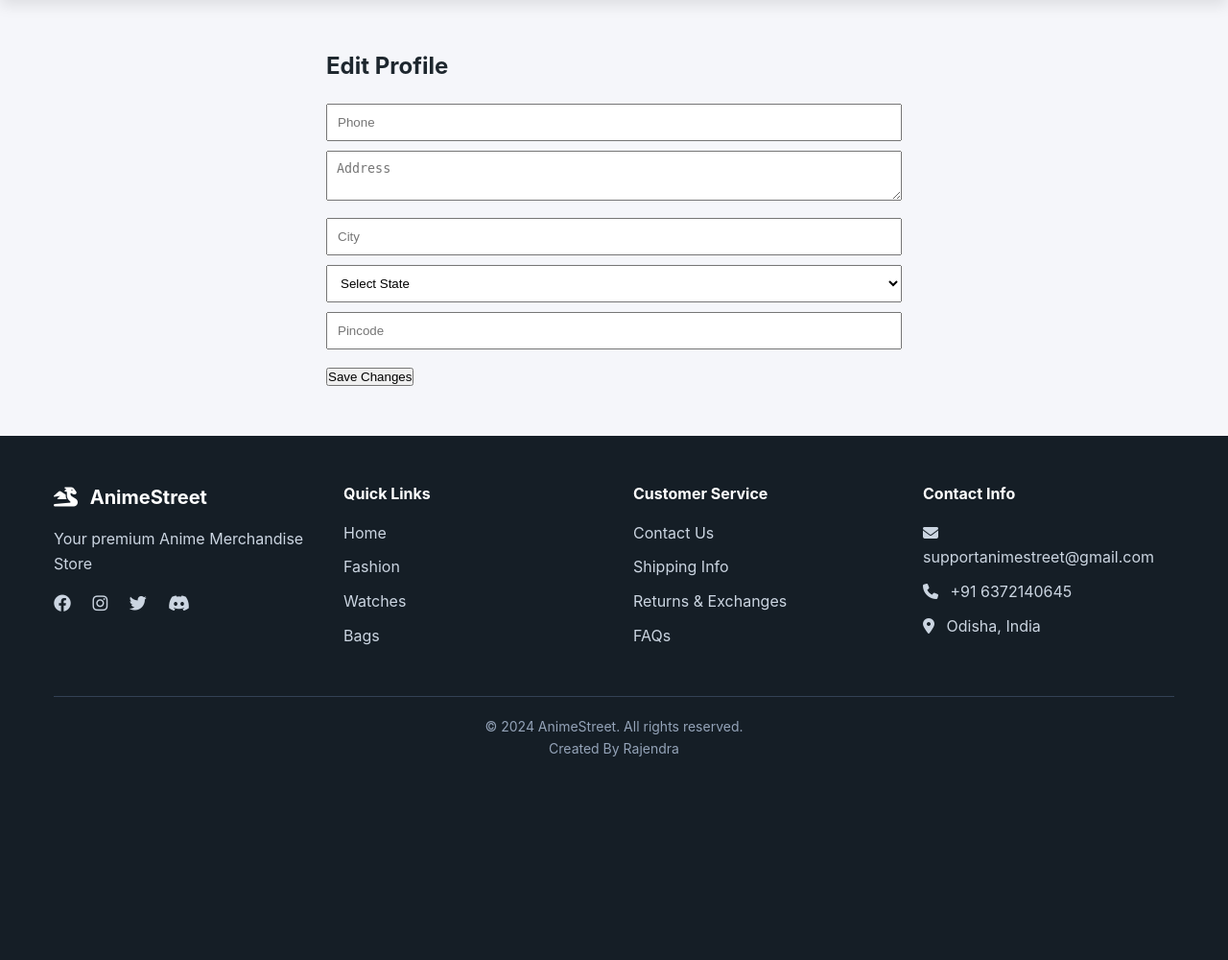
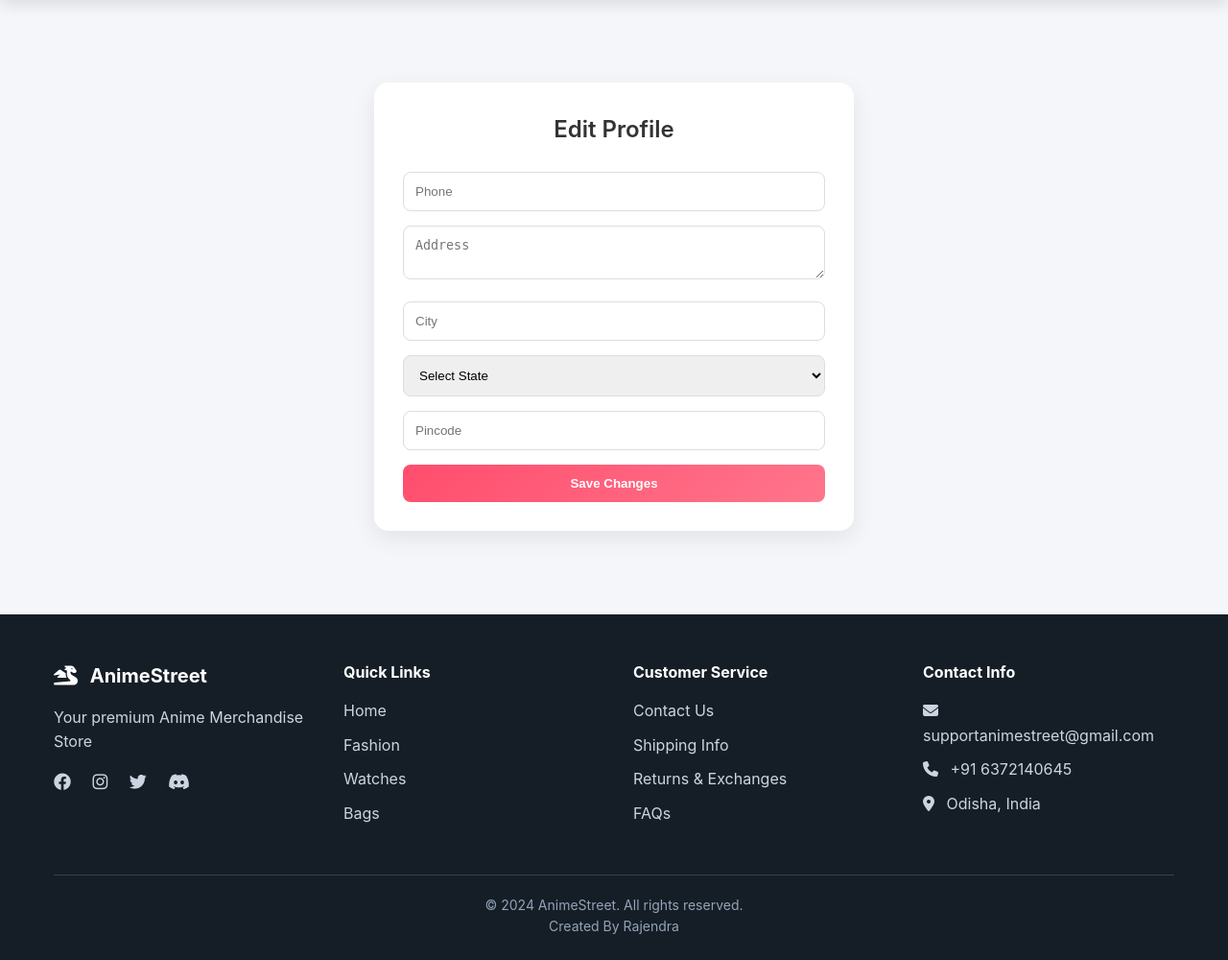
Before and after one commit to rajendramahapatra786-lgtm/AnimeStreet, a Django app: page /edit-profile/ in a window 1280 px wide. Shown: the part 74-1074 px from the top of the page at 96% size. Before the commit the page ends 862 px from the top, so only its background shows below. Run offline with Django 5.2, Linux system fonts and the light colour scheme; a user stored in the database is signed in; data comes from the database, SQL or seed files in the repository; both versions use the stored data as it was after the commit.

Commit message:
ui design for edit_profile page

```diff
--- a/shop/templates/shop/edit_profile.html
+++ b/shop/templates/shop/edit_profile.html
@@ -4,29 +4,98 @@
 {% block title %}Edit Profile - AnimeStreet{% endblock %}
 
 {% block content %}
-<div class="container">
-    <div style="max-width: 600px; margin: 50px auto;">
 
-        <h2 style="margin-bottom:20px;">Edit Profile</h2>
+<style>
+    .edit-container {
+        display: flex;
+        justify-content: center;
+        align-items: center;
+        min-height: 80vh;
+    }
+
+    .edit-card {
+        width: 100%;
+        max-width: 500px;
+        background: #ffffff;
+        padding: 30px;
+        border-radius: 15px;
+        box-shadow: 0 8px 25px rgba(0,0,0,0.08);
+        transition: 0.3s;
+    }
+
+    .edit-card:hover {
+        transform: translateY(-3px);
+        box-shadow: 0 12px 30px rgba(0,0,0,0.12);
+    }
+
+    .edit-title {
+        text-align: center;
+        margin-bottom: 25px;
+        font-weight: 600;
+        color: #333;
+    }
+
+    .form-group {
+        margin-bottom: 15px;
+    }
+
+    .form-control {
+        width: 100%;
+        padding: 12px;
+        border-radius: 8px;
+        border: 1px solid #ddd;
+        outline: none;
+        transition: 0.3s;
+    }
+
+    .form-control:focus {
+        border-color: #ff4d6d;
+        box-shadow: 0 0 5px rgba(255, 77, 109, 0.3);
+    }
+
+    .save-btn {
+        width: 100%;
+        padding: 12px;
+        border: none;
+        border-radius: 8px;
+        background: linear-gradient(135deg, #ff4d6d, #ff758c);
+        color: white;
+        font-weight: 600;
+        cursor: pointer;
+        transition: 0.3s;
+    }
+
+    .save-btn:hover {
+        opacity: 0.9;
+        transform: scale(1.02);
+    }
+</style>
+
+<div class="edit-container">
+    <div class="edit-card">
+
+        <h2 class="edit-title">Edit Profile</h2>
 
         <form method="POST">
             {% csrf_token %}
 
-            <!-- Phone -->
-            <input type="text" name="phone" placeholder="Phone" value="{{ profile.phone }}" class="form-control"
-                style="margin-bottom:10px; padding:10px; width:100%;">
+            <div class="form-group">
+                <input type="text" name="phone" placeholder="Phone"
+                    value="{{ profile.phone }}" class="form-control">
+            </div>
 
-            <!-- Address -->
-            <textarea name="address" placeholder="Address" class="form-control"
-                style="margin-bottom:10px; padding:10px; width:100%;">{{ profile.address }}</textarea>
+            <div class="form-group">
+                <textarea name="address" placeholder="Address"
+                    class="form-control">{{ profile.address }}</textarea>
+            </div>
 
-            <!-- City -->
-            <input type="text" name="city" placeholder="City" value="{{ profile.city }}" class="form-control"
-                style="margin-bottom:10px; padding:10px; width:100%;">
+            <div class="form-group">
+                <input type="text" name="city" placeholder="City"
+                    value="{{ profile.city }}" class="form-control">
+            </div>
 
-            <!-- State Dropdown -->
-            <select name="state" class="form-control" style="margin-bottom:10px; padding:10px; width:100%;">
-
+            <div class="form-group">
+                <select name="state" class="form-control">
                     <option value="">Select State</option>
 
                     <option value="Andhra Pradesh">Andhra Pradesh</option>
@@ -57,15 +126,15 @@
                     <option value="Uttar Pradesh">Uttar Pradesh</option>
                     <option value="Uttarakhand">Uttarakhand</option>
                     <option value="West Bengal">West Bengal</option>
+                </select>
+            </div>
 
-            </select>
+            <div class="form-group">
+                <input type="text" name="pincode" placeholder="Pincode"
+                    value="{{ profile.pincode }}" class="form-control">
+            </div>
 
-            <!-- Pincode -->
-            <input type="text" name="pincode" placeholder="Pincode" value="{{ profile.pincode }}" class="form-control"
-                style="margin-bottom:15px; padding:10px; width:100%;">
-
-            <!-- Save Button -->
-            <button type="submit" class="checkout-btn">
+            <button type="submit" class="save-btn">
                 Save Changes
             </button>
 
@@ -73,4 +142,5 @@
 
     </div>
 </div>
+
 {% endblock %}
```
Also changed, not shown: db.sqlite3. Lines whose indentation alone changed are shown as unchanged.
